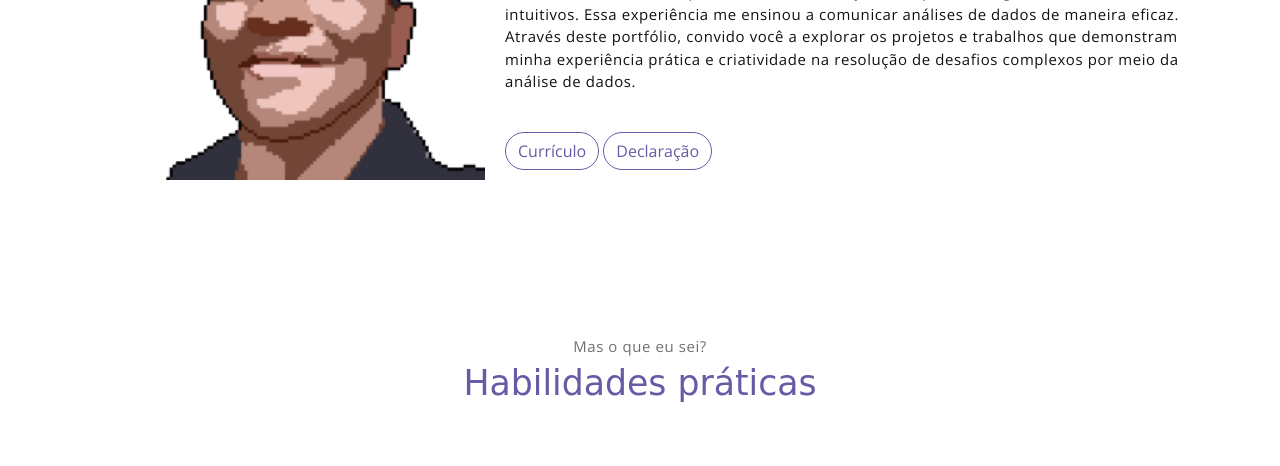
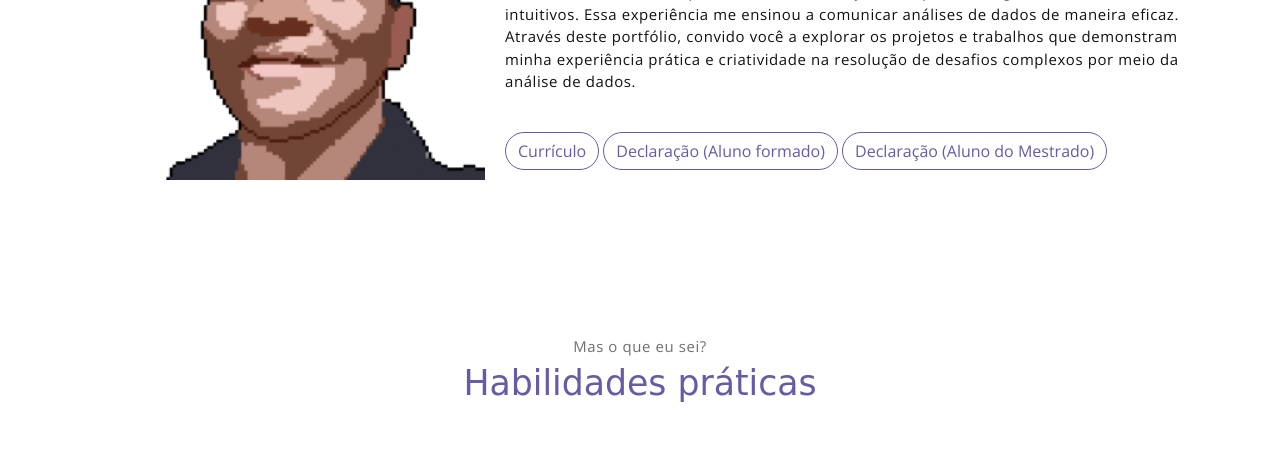
Before and after one commit to FerreiraFrancisco/FerreiraFrancisco.github.io, a plain HTML site: page index.html in a window 1280 px wide. Shown: the part 1020-1486 px from the top of the page. Drawn offline with nearby package versions, Linux system fonts and the light colour scheme; files whose address does not match are found by name; a web font is replaced by a local one.

Commit message:
Update index.html

```diff
--- a/index.html
+++ b/index.html
@@ -74,7 +74,8 @@
                         Através deste portfólio, convido você a explorar os projetos e trabalhos que demonstram minha experiência prática e criatividade na resolução de desafios complexos por meio da análise de dados.
                     </p>
                      <a href="assets/Curriculo-FranciscoIago.pdf" target="_blank" class="btn-rounded btn btn-outline-primary mt-4">Currículo</a>
-		     <a href="assets/DECLARACAO_FORMADO_160120519.pdf" target="_blank" class="btn-rounded btn btn-outline-primary mt-4">Declaração</a>
+		     <a href="assets/DECLARACAO_FORMADO_160120519.pdf" target="_blank" class="btn-rounded btn btn-outline-primary mt-4">Declaração (Aluno formado)</a>
+		     <a href="assets/declaracao_241103675.pdf" target="_blank" class="btn-rounded btn btn-outline-primary mt-4">Declaração (Aluno do Mestrado)</a>
                 </div>
             </div><!-- end of about wrapper -->
         </div><!-- end of container -->
```
